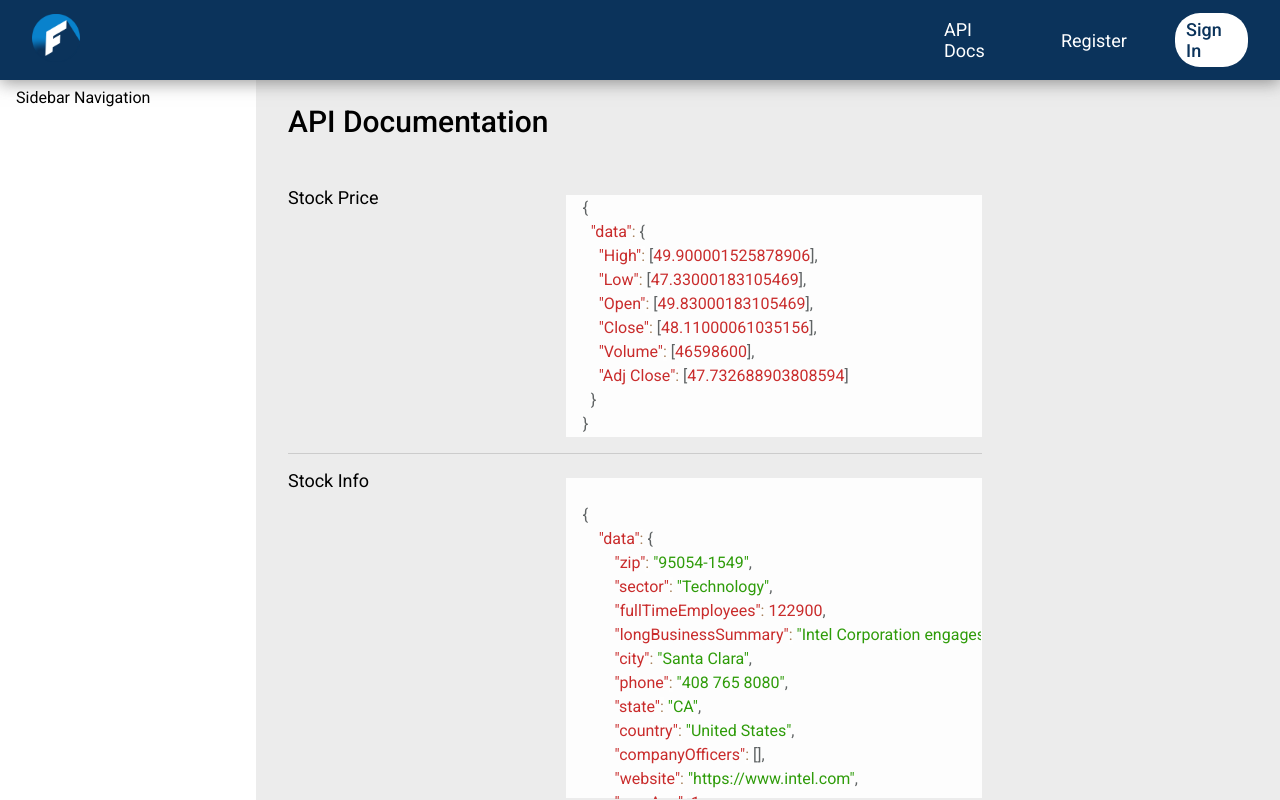
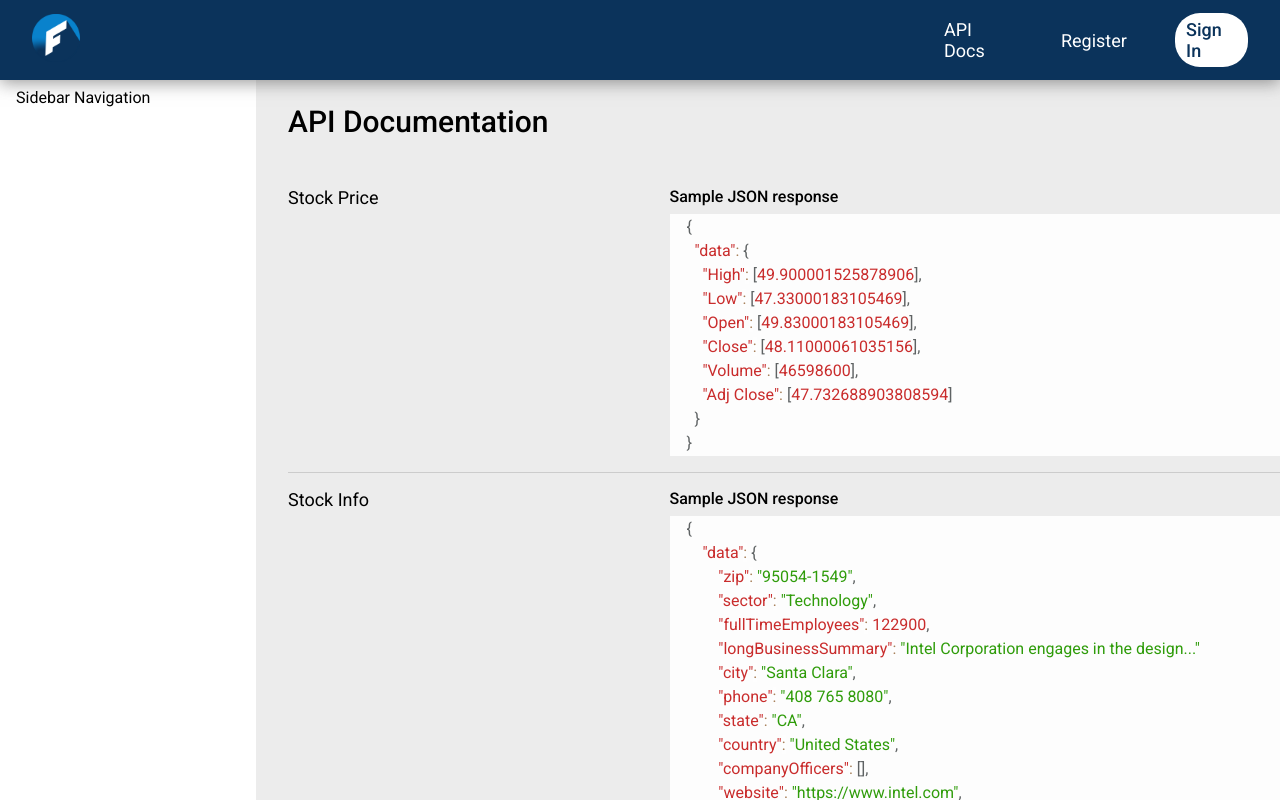
Before and after one commit to dnitecki/finfetch-ui, a React (Create React App) app: page /api in a window 1280 px wide. Built offline with nearby package versions, Linux system fonts and the light colour scheme.

Commit message:
update docs

```diff
--- a/src/apps/finfetch-api/pages/documentation/Documentation.jsx
+++ b/src/apps/finfetch-api/pages/documentation/Documentation.jsx
@@ -23,6 +23,9 @@ export default function Documentation() {
             <div className="documentation-content">
               <div className="documentation-text">Stock Price</div>
               <div className="documentation-code">
+                <div className="documentation-code-header">
+                  Sample JSON response
+                </div>
                 <SyntaxHighlighter
                   useInlineStyles={true}
                   className="syntax-highlighter"
@@ -36,6 +39,9 @@ export default function Documentation() {
             <div className="documentation-content">
               <div className="documentation-text">Stock Info</div>
               <div className="documentation-code">
+                <div className="documentation-code-header">
+                  Sample JSON response
+                </div>
                 <SyntaxHighlighter
                   useInlineStyles={true}
                   className="syntax-highlighter"
@@ -49,6 +55,9 @@ export default function Documentation() {
             <div className="documentation-content">
               <div className="documentation-text">Stock News</div>
               <div className="documentation-code">
+                <div className="documentation-code-header">
+                  Sample JSON response
+                </div>
                 <SyntaxHighlighter
                   useInlineStyles={true}
                   className="syntax-highlighter"
--- a/src/apps/finfetch-api/pages/documentation/Documentation.scss
+++ b/src/apps/finfetch-api/pages/documentation/Documentation.scss
@@ -17,7 +17,6 @@
 }
 .documentation-content-container {
   display: flex;
-
   width: 80%;
   height: 100vh;
   flex-direction: column;
@@ -37,22 +36,29 @@
 .documentation-content {
   margin-top: 1rem;
   display: flex;
-  width: 70%;
+  width: 100%;
   border-bottom: 1px solid #ccc;
 }
 .documentation-text {
   display: flex;
-  width: 40%;
+  width: 25rem;
   font-size: 18px;
 }
 .documentation-code {
   display: flex;
-  width: 60%;
+  flex-direction: column;
+  row-gap: 0;
+  width: 40rem;
   z-index: 0;
+}
+.documentation-code-header {
+  font-weight: 500;
+  width: 100%;
 }
 .syntax-highlighter {
   width: 100%;
-  max-height: 20rem;
+  max-height: 22rem;
+  margin: 0;
 }
 .documentation-sidebar {
   display: flex;
--- a/src/apps/finfetch-api/pages/documentation/StockResponses.js
+++ b/src/apps/finfetch-api/pages/documentation/StockResponses.js
@@ -78,8 +78,7 @@ const stockNews = `{
   }`;
 export { stockNews };
 
-const stockInfo = `
-{
+const stockInfo = `{
     "data": {
         "zip": "95054-1549",
         "sector": "Technology",
```
